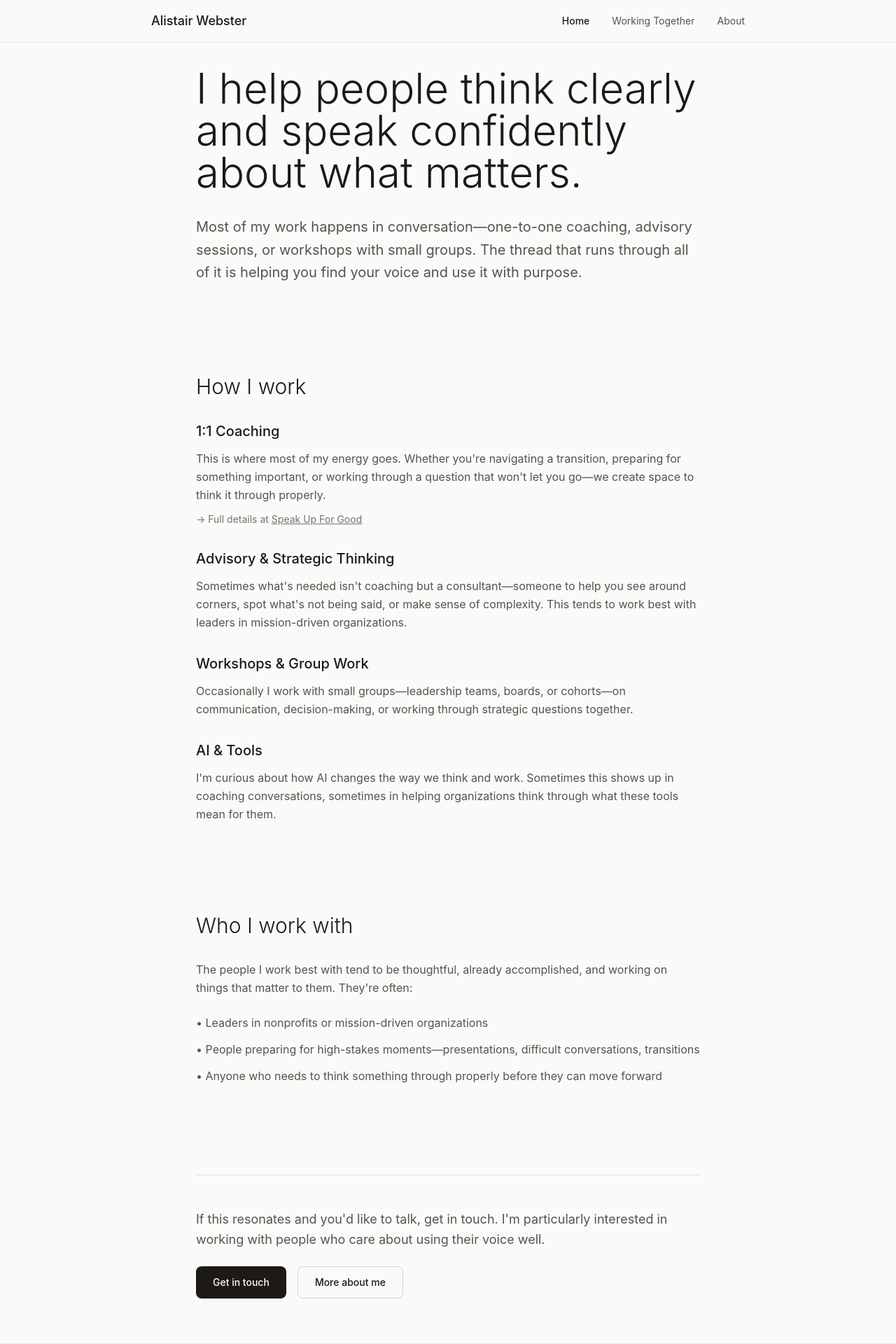
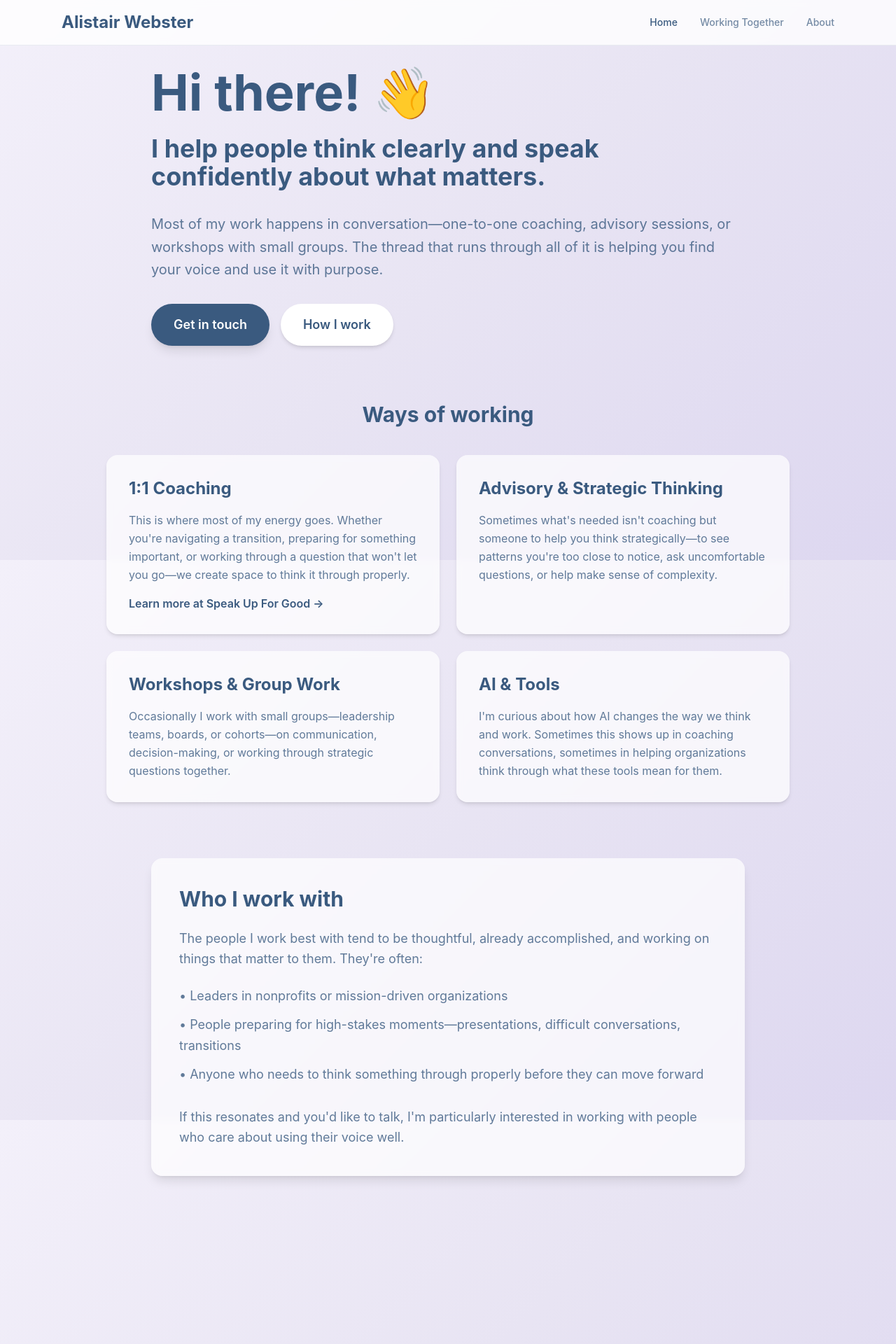
Before and after one commit to Webster-10101/aw-website, a Next.js app: page / in a window 1280 px wide. Shown: the top 1920 px of the page at 70% size. Built offline with nearby package versions, Linux system fonts and the light colour scheme.

Commit message:
Redesign with lavender gradient and warm aesthetic

```diff
--- a/app/globals.css
+++ b/app/globals.css
@@ -3,20 +3,23 @@
 @tailwind utilities;
 
 :root {
-  --background: #fafaf9;
-  --foreground: #1c1917;
+  --lavender-light: #F3F0FA;
+  --lavender-base: #E8E4F3;
+  --lavender-deep: #DDD7F0;
+  --blue-dark: #3A5A7F;
+  --blue-brand: #4A6B8A;
 }
 
 body {
-  color: var(--foreground);
-  background: var(--background);
-  /* Force light mode for intentional, calm aesthetic */
-  color-scheme: light;
+  background: linear-gradient(135deg, var(--lavender-light) 0%, var(--lavender-base) 50%, var(--lavender-deep) 100%);
+  background-attachment: fixed;
+  color: var(--blue-dark);
   font-family: -apple-system, BlinkMacSystemFont, 'Segoe UI', 'Roboto', 'Oxygen',
     'Ubuntu', 'Cantarell', 'Fira Sans', 'Droid Sans', 'Helvetica Neue',
     sans-serif;
   -webkit-font-smoothing: antialiased;
   -moz-osx-font-smoothing: grayscale;
+  min-height: 100vh;
 }
 
 @layer utilities {
--- a/app/layout.tsx
+++ b/app/layout.tsx
@@ -5,7 +5,7 @@ import Footer from "@/components/Footer";
 
 export const metadata: Metadata = {
   title: "Alistair Webster",
-  description: "Coach and consultant",
+  description: "Coach and thinking partner",
 };
 
 export default function RootLayout({
@@ -15,7 +15,7 @@ export default function RootLayout({
 }>) {
   return (
     <html lang="en" className="light">
-      <body className="antialiased bg-stone-50 text-stone-900">
+      <body className="antialiased">
         <Navigation />
         <main>{children}</main>
         <Footer />
--- a/app/page.tsx
+++ b/app/page.tsx
@@ -4,70 +4,89 @@ export default function Home() {
   return (
     <div className="min-h-screen pt-24 pb-16">
       {/* Hero Section */}
-      <section className="max-w-3xl mx-auto px-6 mb-32">
-        <h1 className="text-5xl md:text-6xl font-light text-stone-900 mb-8 leading-tight">
+      <section className="max-w-4xl mx-auto px-6 mb-20">
+        <h1 className="text-6xl md:text-7xl font-bold text-brand-blue mb-6">
+          Hi there! 👋
+        </h1>
+        <h2 className="text-3xl md:text-4xl font-bold text-brand-blue mb-8 leading-snug">
           I help people think clearly and speak confidently about what matters.
-        </h1>
-        <p className="text-xl text-stone-600 leading-relaxed">
+        </h2>
+        <p className="text-xl text-brand-blue/80 leading-relaxed mb-8">
           Most of my work happens in conversation—one-to-one coaching, advisory sessions,
           or workshops with small groups. The thread that runs through all of it is helping
           you find your voice and use it with purpose.
         </p>
+        <div className="flex gap-4 flex-wrap">
+          <a
+            href="mailto:hello@alistairwebster.com"
+            className="inline-flex items-center px-8 py-4 bg-brand-blue text-white text-lg font-semibold rounded-full hover:bg-brand-blue-light transition-all shadow-lg hover:shadow-xl"
+          >
+            Get in touch
+          </a>
+          <Link
+            href="/working"
+            className="inline-flex items-center px-8 py-4 bg-white text-brand-blue text-lg font-semibold rounded-full hover:bg-white/80 transition-all shadow-md"
+          >
+            How I work
+          </Link>
+        </div>
       </section>
 
-      {/* How I Work */}
-      <section className="max-w-3xl mx-auto px-6 mb-32">
-        <h2 className="text-3xl font-light text-stone-900 mb-8">How I work</h2>
-        <div className="space-y-8">
-          <div>
-            <h3 className="text-xl font-medium text-stone-900 mb-3">
+      {/* How I Work - Cards */}
+      <section className="max-w-5xl mx-auto px-6 mb-20">
+        <h2 className="text-3xl font-bold text-brand-blue mb-10 text-center">
+          Ways of working
+        </h2>
+        <div className="grid md:grid-cols-2 gap-6">
+          {/* 1:1 Coaching */}
+          <div className="bg-white/70 backdrop-blur-sm rounded-2xl p-8 shadow-md hover:shadow-lg transition-shadow">
+            <h3 className="text-2xl font-bold text-brand-blue mb-4">
               1:1 Coaching
             </h3>
-            <p className="text-stone-600 leading-relaxed">
+            <p className="text-brand-blue/80 leading-relaxed mb-4">
               This is where most of my energy goes. Whether you're navigating a transition,
               preparing for something important, or working through a question that won't
               let you go—we create space to think it through properly.
             </p>
-            <p className="text-sm text-stone-500 mt-3">
-              → Full details at{" "}
             <a
               href="https://speakupforgood.com"
               target="_blank"
               rel="noopener noreferrer"
-                className="underline hover:text-stone-900 transition-colors"
+              className="text-brand-blue font-semibold hover:underline inline-flex items-center"
             >
-                Speak Up For Good
+              Learn more at Speak Up For Good →
             </a>
+          </div>
+
+          {/* Advisory */}
+          <div className="bg-white/70 backdrop-blur-sm rounded-2xl p-8 shadow-md hover:shadow-lg transition-shadow">
+            <h3 className="text-2xl font-bold text-brand-blue mb-4">
+              Advisory & Strategic Thinking
+            </h3>
+            <p className="text-brand-blue/80 leading-relaxed">
+              Sometimes what's needed isn't coaching but someone to help you think
+              strategically—to see patterns you're too close to notice, ask uncomfortable
+              questions, or help make sense of complexity.
             </p>
           </div>
 
-          <div>
-            <h3 className="text-xl font-medium text-stone-900 mb-3">
-              Advisory & Strategic Thinking
-            </h3>
-            <p className="text-stone-600 leading-relaxed">
-              Sometimes what's needed isn't coaching but a consultant—someone to
-              help you see around corners, spot what's not being said, or make sense
-              of complexity. This tends to work best with leaders in mission-driven
-              organizations.
-            </p>
-          </div>
-
-          <div>
-            <h3 className="text-xl font-medium text-stone-900 mb-3">
+          {/* Workshops */}
+          <div className="bg-white/70 backdrop-blur-sm rounded-2xl p-8 shadow-md hover:shadow-lg transition-shadow">
+            <h3 className="text-2xl font-bold text-brand-blue mb-4">
               Workshops & Group Work
             </h3>
-            <p className="text-stone-600 leading-relaxed">
+            <p className="text-brand-blue/80 leading-relaxed">
               Occasionally I work with small groups—leadership teams, boards, or cohorts—on
               communication, decision-making, or working through strategic questions together.
             </p>
           </div>
 
-          <div>
-            <h3 className="text-xl font-medium text-stone-900 mb-3">
+          {/* AI & Tools */}
+          <div className="bg-white/70 backdrop-blur-sm rounded-2xl p-8 shadow-md hover:shadow-lg transition-shadow">
+            <h3 className="text-2xl font-bold text-brand-blue mb-4">
               AI & Tools
             </h3>
-            <p className="text-stone-600 leading-relaxed">
+            <p className="text-brand-blue/80 leading-relaxed">
               I'm curious about how AI changes the way we think and work. Sometimes this
               shows up in coaching conversations, sometimes in helping organizations think
               through what these tools mean for them.
@@ -76,14 +95,17 @@ export default function Home() {
         </div>
       </section>
 
-      {/* Who This Is For */}
-      <section className="max-w-3xl mx-auto px-6 mb-32">
-        <h2 className="text-3xl font-light text-stone-900 mb-8">Who I work with</h2>
-        <p className="text-stone-600 leading-relaxed mb-6">
+      {/* Who I Work With */}
+      <section className="max-w-4xl mx-auto px-6 mb-20">
+        <div className="bg-white/70 backdrop-blur-sm rounded-2xl p-10 shadow-lg">
+          <h2 className="text-3xl font-bold text-brand-blue mb-6">
+            Who I work with
+          </h2>
+          <p className="text-brand-blue/80 leading-relaxed mb-6 text-lg">
             The people I work best with tend to be thoughtful, already accomplished,
             and working on things that matter to them. They're often:
           </p>
-        <ul className="space-y-3 text-stone-600">
+          <ul className="space-y-3 text-brand-blue/80 text-lg mb-8">
             <li className="leading-relaxed">
               • Leaders in nonprofits or mission-driven organizations
             </li>
@@ -96,29 +118,10 @@ export default function Home() {
               move forward
             </li>
           </ul>
-      </section>
-
-      {/* CTA */}
-      <section className="max-w-3xl mx-auto px-6">
-        <div className="border-t border-stone-200 pt-12">
-          <p className="text-lg text-stone-600 leading-relaxed mb-6">
-            If this resonates and you'd like to talk, get in touch. I'm particularly
-            interested in working with people who care about using their voice well.
+          <p className="text-brand-blue/80 leading-relaxed text-lg">
+            If this resonates and you'd like to talk, I'm particularly interested in
+            working with people who care about using their voice well.
           </p>
-          <div className="flex gap-4">
-            <a
-              href="mailto:hello@alistairwebster.com"
-              className="inline-flex items-center px-6 py-3 bg-stone-900 text-white text-sm font-medium rounded-lg hover:bg-stone-800 transition-colors"
-            >
-              Get in touch
-            </a>
-            <Link
-              href="/about"
-              className="inline-flex items-center px-6 py-3 border border-stone-300 text-stone-900 text-sm font-medium rounded-lg hover:bg-stone-50 transition-colors"
-            >
-              More about me
-            </Link>
-          </div>
         </div>
       </section>
     </div>
--- a/components/Navigation.tsx
+++ b/components/Navigation.tsx
@@ -13,11 +13,11 @@ export default function Navigation() {
   ];
 
   return (
-    <nav className="fixed top-0 left-0 right-0 z-50 bg-stone-50/80 backdrop-blur-sm border-b border-stone-200">
-      <div className="max-w-4xl mx-auto px-6 py-4 flex justify-between items-center">
+    <nav className="fixed top-0 left-0 right-0 z-50 bg-white/80 backdrop-blur-sm border-b border-brand-blue/10">
+      <div className="max-w-6xl mx-auto px-6 py-4 flex justify-between items-center">
         <Link
           href="/"
-          className="text-lg font-medium text-stone-900 hover:text-stone-600 transition-colors"
+          className="text-2xl font-bold text-brand-blue hover:text-brand-blue-light transition-colors"
         >
           Alistair Webster
         </Link>
@@ -27,10 +27,10 @@ export default function Navigation() {
             <Link
               key={link.href}
               href={link.href}
-              className={`text-sm transition-colors ${
+              className={`text-sm font-medium transition-colors ${
                 pathname === link.href
-                  ? "text-stone-900 font-medium"
-                  : "text-stone-600 hover:text-stone-900"
+                  ? "text-brand-blue"
+                  : "text-brand-blue/70 hover:text-brand-blue"
               }`}
             >
               {link.label}
--- a/tailwind.config.ts
+++ b/tailwind.config.ts
@@ -9,8 +9,15 @@ const config: Config = {
   theme: {
     extend: {
       colors: {
-        background: "var(--background)",
-        foreground: "var(--foreground)",
+        lavender: {
+          light: '#F3F0FA',
+          DEFAULT: '#E8E4F3',
+          deep: '#DDD7F0',
+        },
+        brand: {
+          blue: '#3A5A7F',
+          'blue-light': '#4A6B8A',
+        },
       },
       fontFamily: {
         sans: ['var(--font-geist-sans)', 'system-ui', 'sans-serif'],
```
Also changed, not shown: app/about/page.tsx (+13 -13 lines), app/working/page.tsx (+21 -21 lines), components/Footer.tsx (+7 -7 lines). Lines whose indentation alone changed are shown as unchanged.
